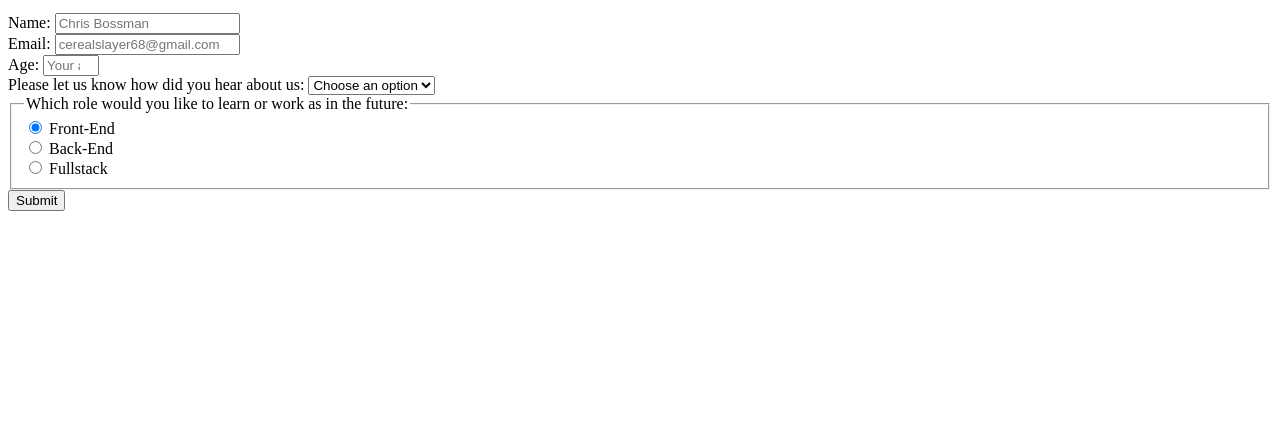
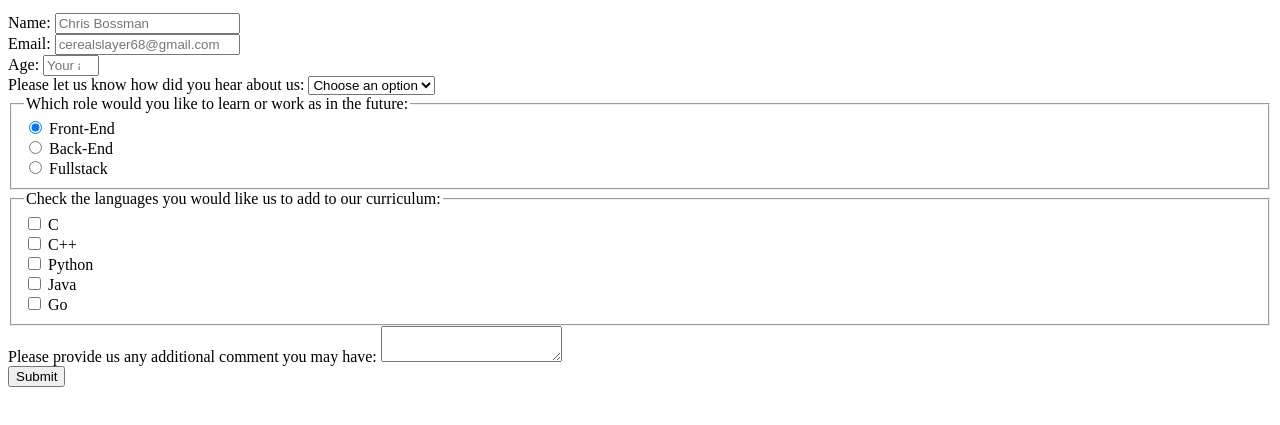
Before and after one commit to Eslam-Bakry/Web-Learn, a plain HTML site: page Survery_Form_FCC/index.html in a window 1280 px wide. Shown: the part 101-526 px from the top of the page. Drawn offline with Linux system fonts and the light colour scheme.

Commit message:
Add desiered languages checkboxes fieldset and additional comments textarea

```diff
--- a/Survery_Form_FCC/index.html
+++ b/Survery_Form_FCC/index.html
@@ -53,6 +53,39 @@
                     </div>
                 </fieldset>
             </div>
+            <fieldset>
+                <legend>Check the languages you would like us to add to our curriculum:</legend>
+                <div>
+                    <div>
+                        <input type="checkbox" name="language" id="c" value="c">
+                        <label for="c">C</label>
+                    </div>
+
+                    <div>
+                        <input type="checkbox" name="language" id="c++" value="c++">
+                        <label for="c++">C++</label>
+                    </div>
+
+                    <div>
+                        <input type="checkbox" name="language" id="python" value="python">
+                        <label for="python">Python</label>
+                    </div>
+
+                    <div>
+                        <input type="checkbox" name="language" id="java" value="java">
+                        <label for="java">Java</label>
+                    </div>
+
+                    <div>
+                        <input type="checkbox" name="language" id="go" value="go">
+                        <label for="go">Go</label>
+                    </div>
+                </div>
+            </fieldset>
+            <div>
+                <label for="additional-comments">Please provide us any additional comment you may have:</label>
+                <textarea name="additional-comments" id="additional-comments"></textarea>
+            </div>
             <input type="submit" name="submit" id="submit">
         </form>
 
```
